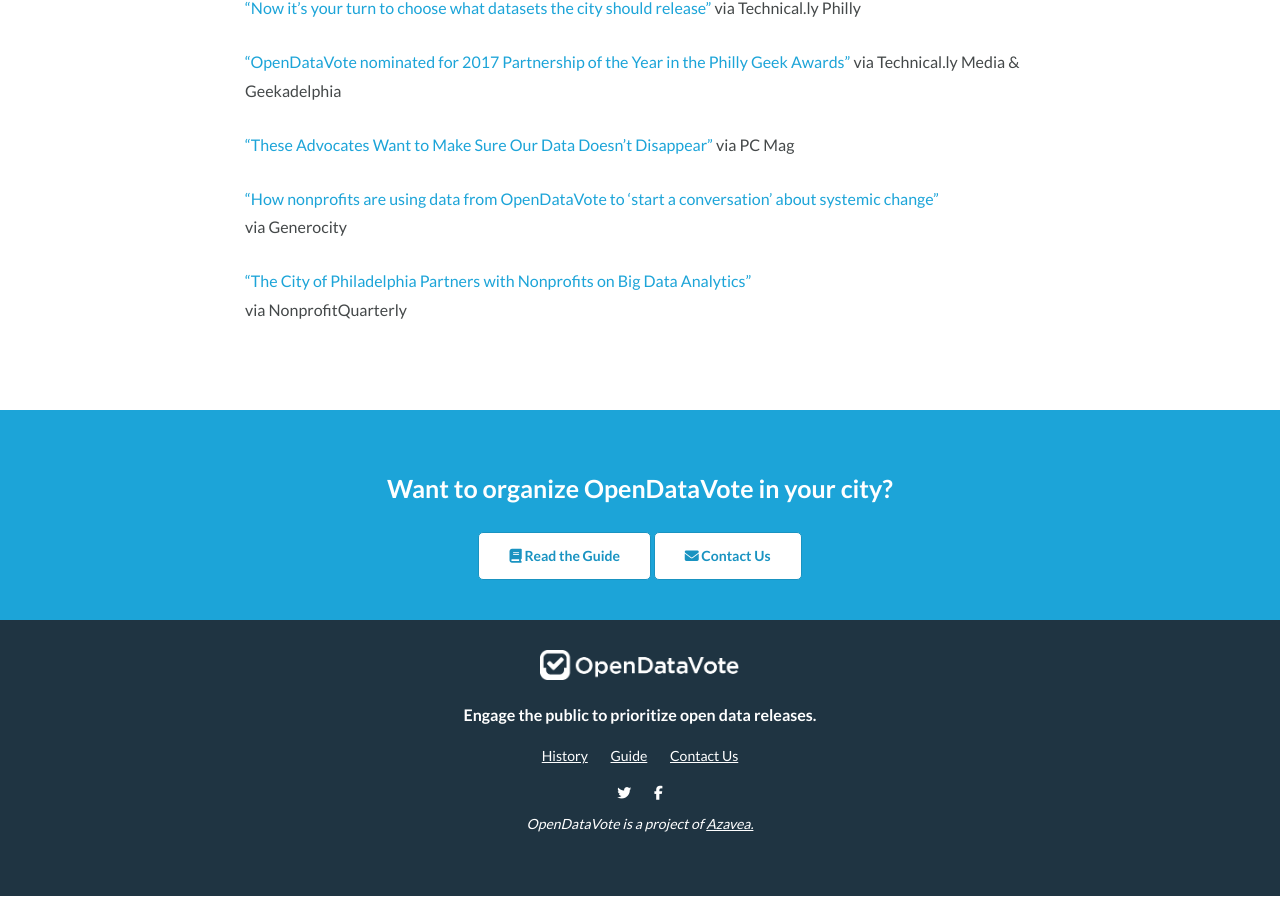
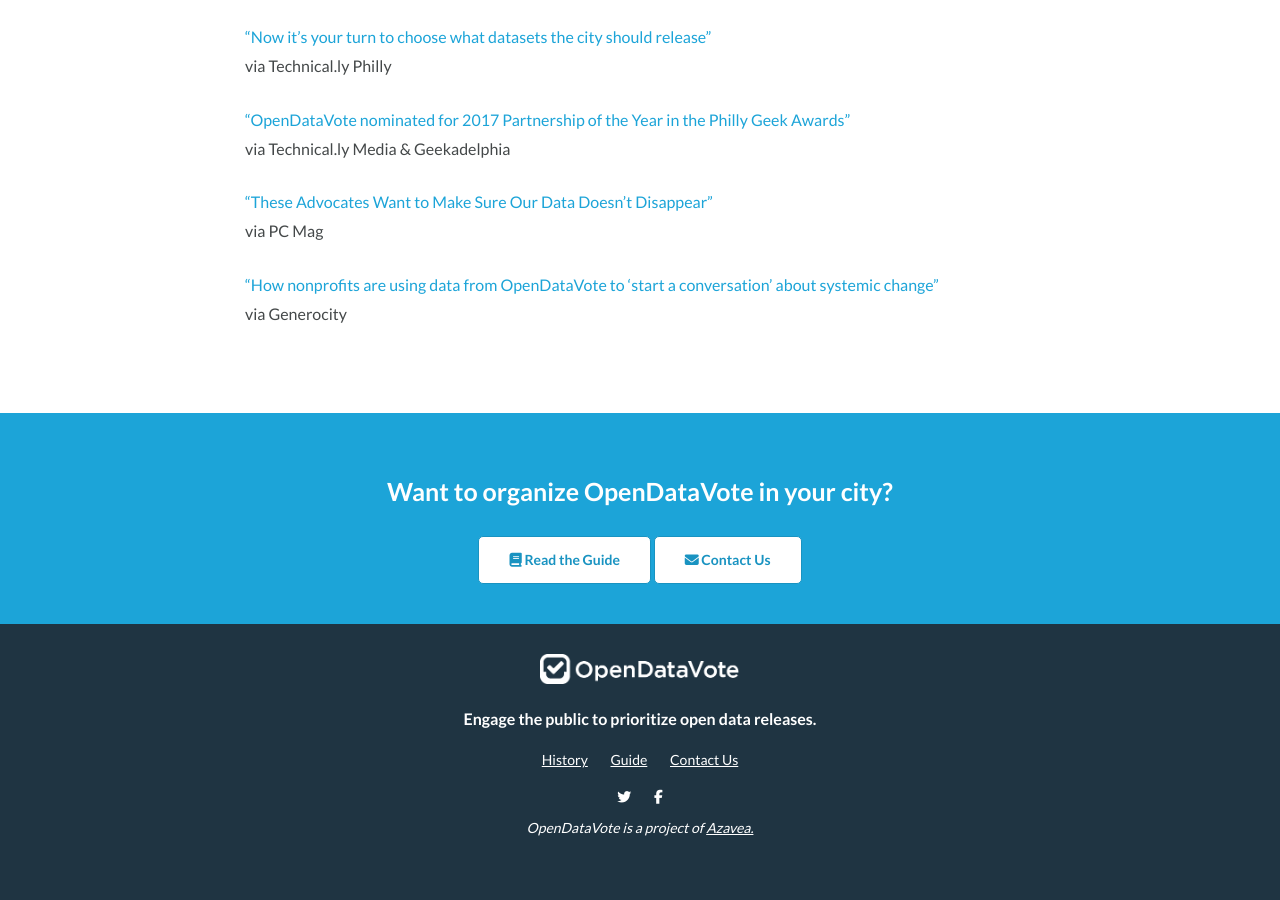
Before and after one commit to azavea/opendatavote-website, a Jekyll site: the page built from history.md, in a window 1280 px wide and 900 px high, scrolled down 2706 px. Built offline with Jekyll 4.4.1, drawn with Linux system fonts in a browser that asks for light colours; nearby versions of some CDN libraries; comment, search, counter and statistics services are not loaded.

```diff
--- a/history.md
+++ b/history.md
@@ -13,7 +13,7 @@ The OpenDataPhilly project team was encouraged by these successes and decided to
 <div class="panel light" markdown="1">
 <div class="row stack-sm">
 <div class="column-1 text-center">
-<i class="fa fa-line-chart" aria-hidden="true" style="font-size: 52px; color: #1ea5d8;"></i>
+<i class="fa fa-line-chart" aria-hidden="true" style="font-size: 68px; color: #1ea5d8;"></i>
 </div>
 <div class="column-7">
 <p style="margin: 0;">We're working with other cities to organize OpenDataVote around the country in 2018. Read the <a href="/guide">Guide</a> to learn more about how to run OpenDataVote in your city and <a href="mailto:info@opendatavote.org?subject=OpenDataVote Contact Form Inquiry">reach out to us</a> to let us know you're interested!</p>
@@ -102,19 +102,17 @@ The 2017 OpenDataVote in Philadelphia was nominated for [Partnership of the Year
 
 ## In the News
 
-["OpenDataVote just launched. Here’s why nonprofits should care"](http://generocity.org/philly/2017/03/06/opendatavote-launch-nonprofits/)
+<a href="http://generocity.org/philly/2017/03/06/opendatavote-launch-nonprofits/" target="_blank">"OpenDataVote just launched. Here’s why nonprofits should care"</a><br>
 via Generocity
 
-["Now it’s your turn to choose what datasets the city should release"](https://technical.ly/philly/2017/03/07/opendatavote-azavea-opendatarace/)
+<a href="https://technical.ly/philly/2017/03/07/opendatavote-azavea-opendatarace/" target="_blank">"Now it’s your turn to choose what datasets the city should release"</a><br>
 via Technical.ly Philly
 
-["OpenDataVote nominated for 2017 Partnership of the Year in the Philly Geek Awards"](https://www.phillygeekawards.com/nominations/2017-nominees/) via Technical.ly Media &amp; Geekadelphia
+<a href="https://www.phillygeekawards.com/nominations/2017-nominees/" target="_blank">"OpenDataVote nominated for 2017 Partnership of the Year in the Philly Geek Awards"</a><br>
+via Technical.ly Media &amp; Geekadelphia
 
-["These Advocates Want to Make Sure Our Data Doesn't Disappear"](https://www.pcmag.com/article/355327/these-advocates-want-to-make-sure-our-data-doesnt-disappear)
+<a href="https://www.pcmag.com/article/355327/these-advocates-want-to-make-sure-our-data-doesnt-disappear" target="_blank">"These Advocates Want to Make Sure Our Data Doesn't Disappear"</a><br>
 via PC Mag
 
-["How nonprofits are using data from OpenDataVote to ‘start a conversation’ about systemic change"](http://generocity.org/philly/2017/09/05/nonprofits-winners-opendatavote-data-sets/)<br>
+<a href="http://generocity.org/philly/2017/09/05/nonprofits-winners-opendatavote-data-sets/" target="_blank">"How nonprofits are using data from OpenDataVote to ‘start a conversation’ about systemic change"</a><br>
 via Generocity
-
-["The City of Philadelphia Partners with Nonprofits on Big Data Analytics"](https://nonprofitquarterly.org/2017/09/21/city-philadelphia-partners-nonprofits-big-data-analytics/)<br>
-via NonprofitQuarterly
```
Also changed, not shown: guide.md (+13 -7 lines), images/guide/2017_Philadelphia_OpenDataVote_ClosingEvent.png (added), 1 other file.
